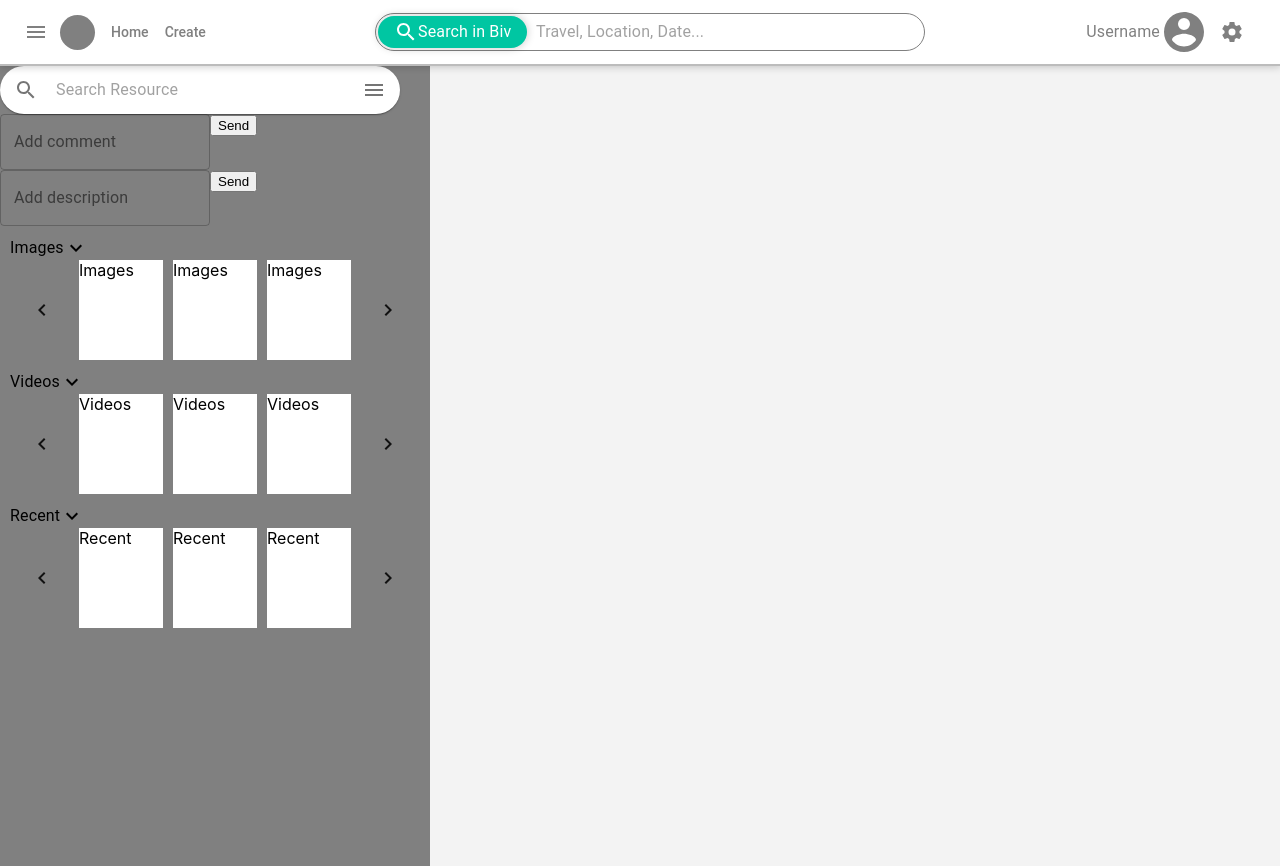
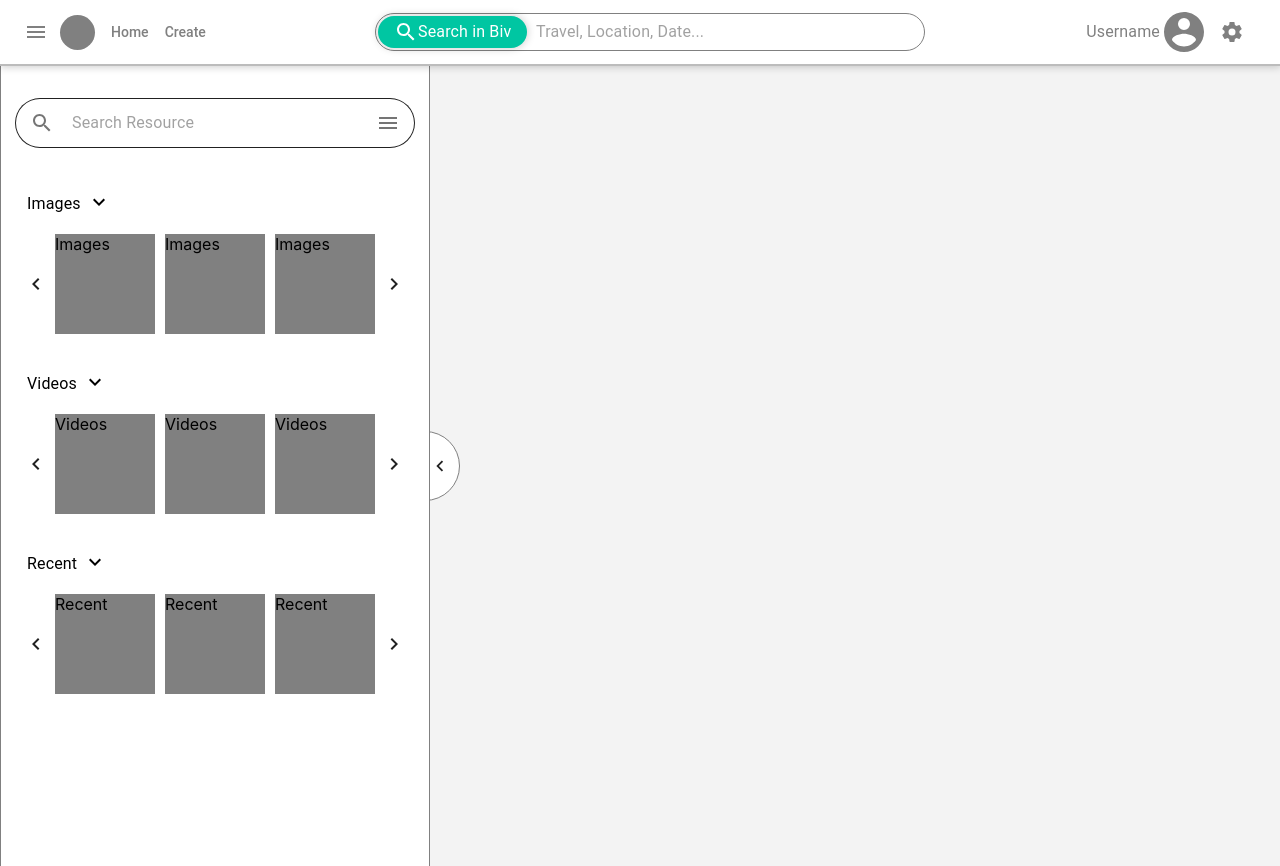
Before and after one commit to AlonsoVS/Biv-web-frontend, a Next.js app: page /create in a window 1280 px wide. Built offline with nearby package versions, Linux system fonts and the light colour scheme.

Commit message:
Add some styles to LeftDrop

```diff
--- a/components/LeftDrop.js
+++ b/components/LeftDrop.js
@@ -1,26 +1,69 @@
-import { makeStyles } from "@material-ui/core"
+import { Button, makeStyles } from "@material-ui/core"
 import CommentForm from "./CommentForm"
 import SearchField from "../components/SearchField"
-import ResourceBox from "./ResourceBox";
+import ResourceBox from "./ResourceBox"
+import Icon from '@mdi/react'
+import { mdiChevronLeft, mdiChevronRight } from '@mdi/js'
 
 const useStyles = makeStyles({
-    root: {
-        background: 'grey',
+    dropContainer:{
+        display: 'grid',
+        gridTemplateColumns: '420px 0.5rem',
+        height: '100%'
+    },
+    dropRoot: {
+        background: 'white',
         width: '430px',
         height: '100%',
+        zIndex: 2,
+        minWidth: '430px',
+        display: 'flex',
+        flexDirection: 'column',
+        border: '1px grey',
+        borderStyle: 'none solid',
+    },
+    closeDropButton: {
         zIndex: 1,
-        minWidth: '430px'
+        position: 'relative',
+        alignSelf: 'center',
+        background: 'white',
+        width: '40px',
+        height: '70px',
+        borderRadius: '0 100px 100px 0',
+        border: '1px solid grey',
+        minWidth: '0px'
+    },
+    dropBoxContainer: {
+        width: '100%',
+        height: '100%',
+        background: 'white',
+        display: 'flex',
+        flexDirection: 'column',
+        position: 'relative',
+        alignSelf: 'center',
+        margin: '2rem 0 0'
     }
 });
 
 export default function LeftDrop() {
     const classes = useStyles();
-    return <div className={classes.root}>
-        <SearchField/>
-        <CommentForm formType='comment'/>
-        <CommentForm formType='description'/>
-        <ResourceBox resourcesType='Images' resources={['image', 'image', 'image']}/>
-        <ResourceBox resourcesType='Videos' resources={['video', 'video', 'video']}/>
-        <ResourceBox resourcesType='Recent' resources={['recent', 'recent', 'recent']}/>
-    </div>
+    return <div className={classes.dropContainer}>
+                <div className={classes.dropRoot}>
+                    {/* <CommentForm formType='comment'/>
+                    <CommentForm formType='description'/> */}
+                    <div className={classes.dropBoxContainer}>
+                        <SearchField/>
+                        <ResourceBox resourcesType='Images' resources={['image', 'image', 'image']}/>
+                        <ResourceBox resourcesType='Videos' resources={['video', 'video', 'video']}/>
+                        <ResourceBox resourcesType='Recent' resources={['recent', 'recent', 'recent']}/>
+                    </div>
+                </div>
+                <Button className={classes.closeDropButton}>
+                    <Icon
+                        name="Close Drop"
+                        path={mdiChevronLeft}
+                        size={1}
+                    />
+                </Button>
+        </div>
 }
--- a/components/ResourceBox.js
+++ b/components/ResourceBox.js
@@ -1,37 +1,80 @@
-import { Button, Typography } from "@material-ui/core"
+import { Button, makeStyles, Typography } from "@material-ui/core"
 import Icon from '@mdi/react'
 import { mdiChevronDown, mdiChevronLeft, mdiChevronRight } from '@mdi/js'
+import { useState } from "react";
+
+const useStyles = makeStyles({
+    title: {
+        display: 'flex',
+        flexDirection:'row',
+        cursor: 'pointer',
+        margin: '1rem',
+        width: 'fit-content'
+    },
+    boxRoot: {
+        margin: 10
+    },
+    titleText: {
+        marginRight: '6px'
+    },
+    slideButton: {
+        minWidth: '0px',
+        padding: '0',
+        width: '28px',
+        height: '28px'
+    },
+    resourceElement: {
+        background: 'grey',
+        width: '100px',
+        height: '100%',
+        margin: '0 5px'
+    },
+    resourceDrop: {
+        height: '100px',
+        display: 'flex',
+        flexDirection: 'row',
+        alignItems: 'center',
+        justifyContent:'center'
+    }
+});
 
 export default function ResourceBox(props) {
     const { resourcesType, resources } = props;
-    return <div style={{margin: 10}}>
-        <div style={{ display: 'flex', flexDirection:'row', cursor: 'pointer' }}>
-            <Typography>
+    const classes = useStyles();
+
+    const chargeElements = (resources) => {
+        let elements = [];
+        if ( resources ) {
+            for (let i=0; i<3; i++) {
+                elements.push(<div className={classes.resourceElement}>
+                                {resourcesType}
+                            </div>)}
+        }
+        return elements;
+    }
+
+    const [state, setState] = useState({ showing: chargeElements(resources)});
+
+    return <div className={classes.boxRoot}>
+        <div className={classes.title}>
+            <Typography className={classes.titleText} variant='subtitle1'>
                 {resourcesType}
             </Typography>
             <Icon path={mdiChevronDown}
                 title="Expand List"
                 size={1}
-                />
+            />
         </div>
-        <div
-            className='ResourceDrop'
-            style={{height: 100, display: 'flex', flexDirection: 'row', alignItems: 'center', justifyContent:'center'}}
-            >
-            <Button>
+        <div className={classes.resourceDrop}>
+            <Button className={classes.slideButton}>
                 <Icon
-                path={mdiChevronLeft}
-                title="Prev Element"
-                size={1}
+                    path={mdiChevronLeft}
+                    title="Prev Element"
+                    size={1}
                 />
             </Button>
-            {resources.map( element =>  <div
-                                            className='ResourceElement'
-                                            style={{background: 'white', width: 100, height: '100%', margin: '0 5px'}}
-                                            >
-                                            {resourcesType}
-                                        </div>)}
-            <Button>
+            {state.showing.map((element)=>element)}
+            <Button className={classes.slideButton}>
                 <Icon
                     path={mdiChevronRight}
                     title="Next Element"
--- a/components/SearchField.js
+++ b/components/SearchField.js
@@ -2,11 +2,9 @@ import React from 'react';
 import { makeStyles } from '@material-ui/core/styles';
 import Paper from '@material-ui/core/Paper';
 import InputBase from '@material-ui/core/InputBase';
-import Divider from '@material-ui/core/Divider';
 import IconButton from '@material-ui/core/IconButton';
 import MenuIcon from '@material-ui/icons/Menu';
 import SearchIcon from '@material-ui/icons/Search';
-import DirectionsIcon from '@material-ui/icons/Directions';
 
 const useStyles = makeStyles((theme) => ({
   root: {
@@ -14,7 +12,11 @@ const useStyles = makeStyles((theme) => ({
     display: 'flex',
     alignItems: 'center',
     width: 400,
-    borderRadius: '25px'
+    borderRadius: '25px',
+    alignSelf: 'center',
+    margin: '0 0 1rem',
+    boxShadow: 'none',
+    border: '1px solid'
   },
   input: {
     marginLeft: theme.spacing(1),
```
